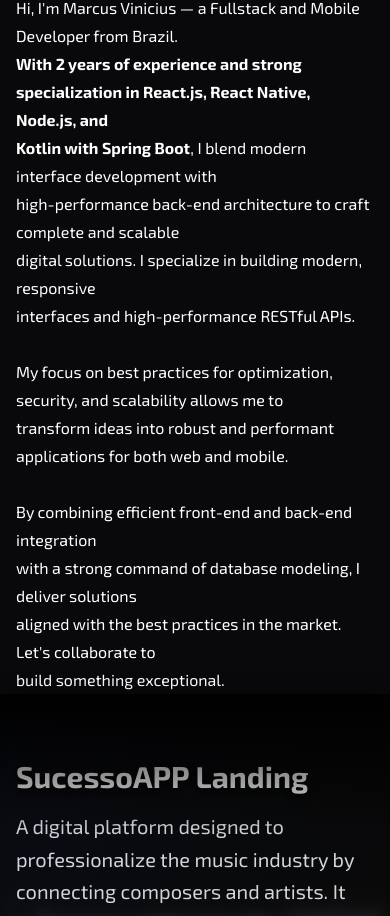
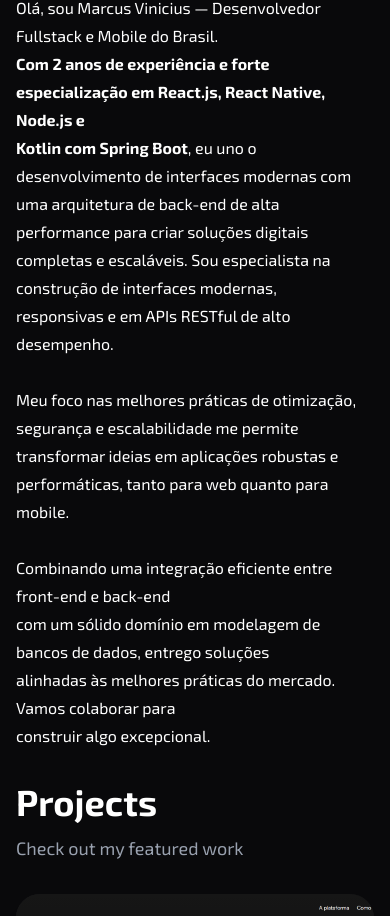
Before and after one commit to marcusnonato/portfolio, a Next.js app: page / in a window 390 px wide. Shown: the part 1512-2428 px from the top of the page. Built offline with nearby package versions, Linux system fonts and the light colour scheme.

Commit message:
feat: update About component with localization and enhance SocialFooter with WhatsApp link; add MobileProjectCard to Projects for mobile display

```diff
--- a/app/_components/About/index.tsx
+++ b/app/_components/About/index.tsx
@@ -39,23 +39,24 @@ export function About() {
             transition={{ duration: 0.4, delay: 0.25 }}
             viewport={{ once: true, amount: 0.5 }}
           >
-            Hi, I&apos;m Marcus Vinicius — a Fullstack and Mobile Developer from
-            Brazil.
+            Olá, sou Marcus Vinicius — Desenvolvedor Fullstack e Mobile do
+            Brasil.
             <br />
             <span className="font-bold">
-              With 2 years of experience and strong specialization in React.js,
-              React Native, Node.js, and
+              Com 2 anos de experiência e forte especialização em React.js,
+              React Native, Node.js e
             </span>
             <br />
-            <span className="font-bold"> Kotlin with Spring Boot</span>, I blend
-            modern interface development with
+            <span className="font-bold"> Kotlin com Spring Boot</span>, eu uno o
+            desenvolvimento de interfaces modernas com
             <br />
-            high-performance back-end architecture to craft complete and
-            scalable
+            uma arquitetura de back-end de alta performance para criar soluções
+            digitais
             <br />
-            digital solutions. I specialize in building modern, responsive
+            completas e escaláveis. Sou especialista na construção de interfaces
+            modernas,
             <br />
-            interfaces and high-performance RESTful APIs.
+            responsivas e em APIs RESTful de alto desempenho.
           </motion.span>
           <br />
           <br />
@@ -65,11 +66,11 @@ export function About() {
             transition={{ duration: 0.4, delay: 0.27 }}
             viewport={{ once: true, amount: 0.5 }}
           >
-            My focus on best practices for optimization, security, and
-            scalability allows me to
+            Meu foco nas melhores práticas de otimização, segurança e
+            escalabilidade me permite
             <br />
-            transform ideas into robust and performant applications for both web
-            and mobile.
+            transformar ideias em aplicações robustas e performáticas, tanto
+            para web quanto para mobile.
           </motion.span>
           <br />
           <br />
@@ -79,14 +80,14 @@ export function About() {
             transition={{ duration: 0.4, delay: 0.3 }}
             viewport={{ once: true, amount: 0.5 }}
           >
-            By combining efficient front-end and back-end integration
+            Combinando uma integração eficiente entre front-end e back-end
             <br />
-            with a strong command of database modeling, I deliver solutions
+            com um sólido domínio em modelagem de bancos de dados, entrego
+            soluções
             <br />
-            aligned with the best practices in the market. Let&apos;s
-            collaborate to
+            alinhadas às melhores práticas do mercado. Vamos colaborar para
             <br />
-            build something exceptional.
+            construir algo excepcional.
           </motion.span>
         </div>
       </div>
--- a/app/_components/SocialMedia/index.tsx
+++ b/app/_components/SocialMedia/index.tsx
@@ -56,14 +56,14 @@ export const SocialFooter = () => {
               </a>
 
               <a
-                href="https://www.youtube.com/@marcusnonato5011"
+                href="https://wa.me/5592995263569"
                 target="_blank"
                 rel="noopener noreferrer"
                 className="group animate-fade-up hover:shadow-[0_20px_40px_rgba(0, 255, 34, 0.3)] relative flex items-center overflow-hidden rounded-2xl border-2 border-white/10 bg-white/5 p-6 text-white no-underline backdrop-blur-sm transition-all duration-300 [animation-delay:0.6s] [animation-fill-mode:backwards] before:absolute before:top-0 before:-left-full before:h-full before:w-full before:bg-gradient-to-r before:from-transparent before:via-white/10 before:to-transparent before:transition-all before:duration-500 before:content-[''] hover:-translate-y-1 hover:border-green-600 hover:before:left-full"
               >
                 <img
                   src="/whatsapp.png"
-                  alt="YouTube"
+                  alt="WhatsApp"
                   className="mr-5 h-12 w-12 rounded-xl transition-transform duration-300 group-hover:scale-110"
                 />
                 <div className="flex flex-1 flex-col">
--- a/app/_components/projects/index.tsx
+++ b/app/_components/projects/index.tsx
@@ -1,4 +1,5 @@
 import MainProject from "../MainProject";
+import MobileProjectCard from "../MobileProjectCard";
 
 const mainProjects = [
   {
@@ -56,7 +57,8 @@ const Projects = () => {
       id="projects"
       className="top-0 flex h-full min-h-screen flex-col text-white"
     >
-      <div className="flex w-full flex-col justify-center">
+      {/* Desktop Version - Parallax Effect */}
+      <div className="hidden w-full flex-col justify-center lg:flex">
         {mainProjects.map((project, index) => (
           <MainProject
             project={project}
@@ -64,6 +66,19 @@ const Projects = () => {
             inverse={index % 2 !== 0}
           />
         ))}
+      </div>
+
+      {/* Mobile Version - Simple Cards */}
+      <div className="flex w-full flex-col px-4 py-8 lg:hidden">
+        <div className="mb-8">
+          <h2 className="mb-3 text-4xl font-bold text-white">Projects</h2>
+          <p className="text-lg text-gray-400">Check out my featured work</p>
+        </div>
+
+        {mainProjects.map((project) => (
+          <MobileProjectCard project={project} key={project.id} />
+        ))}
+      </div>
 
       {/* <div className="mt-16 min-h-screen">
         <div className="animate-fade-up mb-16 px-4 md:px-8 lg:px-36">
@@ -76,7 +91,6 @@ const Projects = () => {
         </div>
         <CarouselContainer2 />
       </div> */}
-      </div>
     </section>
   );
 };
```
Lines whose indentation alone changed are shown as unchanged.
